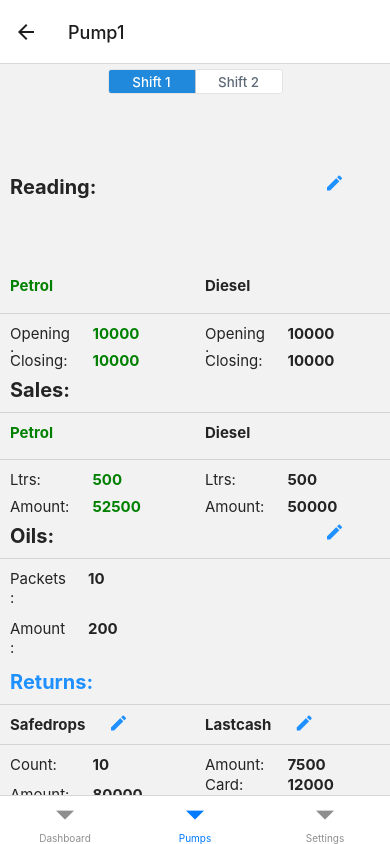
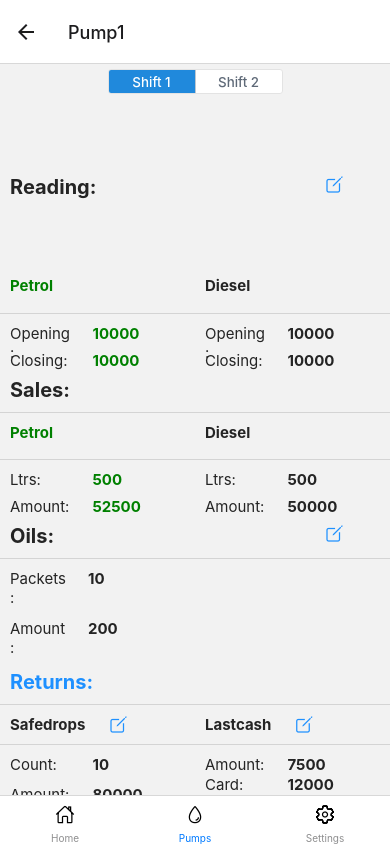
Before and after one commit to ransn/fuel-zone, a React Native app: screen /Pump in a window 390 px wide. Both pictures are taken after a click on the button "GO TO PUMP DETAILS". Built offline with nearby package versions, Linux system fonts and the light colour scheme.

Commit message:
DESC: Tab Icons and Edit icons

```diff
--- a/App.js
+++ b/App.js
@@ -7,16 +7,32 @@ import HomeScreen  from "./components/screens/HomeScreen";
 import StaffStack  from "./components/screens/StaffStack";
 import PumpStack from "./components/screens/PumpStack";
 import SettingsScreen from "./components/screens/SettingsScreen";
-//const RootStack = createNativeStackNavigator();
+import Ionicons from 'react-native-vector-icons/Ionicons';
 const Tab = createBottomTabNavigator();
 function App() {
   const scheme = useColorScheme();
   return (
     <NavigationContainer theme={scheme === 'dark' ? DarkTheme : DefaultTheme}>
       <Tab.Navigator initialRouteName="Dashboard">
-        <Tab.Screen name="Dashboard" component={HomeScreen}/>
-        <Tab.Screen name="Pump" component={PumpStack} options={{ tabBarLabel: 'Pumps', headerShown: false }}/>
-        <Tab.Screen name="Settings" component={SettingsScreen} />
+        <Tab.Screen name="Dashboard" component={HomeScreen} options={{
+          tabBarLabel: 'Home', tabBarIcon: () => (
+            <Ionicons name="home-outline" size={20} />
+          )
+        }}/>
+        <Tab.Screen name="Pump" component={PumpStack} options={{
+          tabBarLabel: 'Pumps',
+          headerShown: false,
+          tabBarIcon: () => (
+            <Ionicons name="water-outline" size={20} />
+          )
+        }}/>
+        <Tab.Screen name="Settings" component={SettingsScreen} options={{
+          tabBarLabel: 'Settings',
+          headerShown: false,
+          tabBarIcon: () => (
+            <Ionicons name="settings-outline" size={20} />
+          )
+        }}/>
     </Tab.Navigator>
     </NavigationContainer>
   );
--- a/components/screens/PumpDetailsScreen.js
+++ b/components/screens/PumpDetailsScreen.js
@@ -2,8 +2,7 @@ import React, {useState} from 'react';
 import { View, Image, useColorScheme, ScrollView, StyleSheet } from 'react-native';
 import { NavigationContainer, DarkTheme, DefaultTheme } from '@react-navigation/native';
 import { createBottomTabNavigator } from '@react-navigation/bottom-tabs';
-import { Card, ListItem, Avatar, Divider, Button, Text, Overlay, Input, ButtonGroup } from 'react-native-elements';
-import Icon from 'react-native-vector-icons/FontAwesome';
+import { Card, ListItem, Avatar, Divider, Button, Text, Overlay, Input, ButtonGroup, Icon } from 'react-native-elements';
 
 function PumpDetailsScreen({ navigation }) {
   const [visible, setVisible] = useState(false);
@@ -41,7 +40,7 @@ function PumpDetailsScreen({ navigation }) {
 
       <View style={{flex:1, flexDirection: 'row'}}>
         <Text style={{flex:0.9, padding: 10, fontSize:20, fontWeight:'bold' }}>Reading:</Text>
-        <Button icon={{name: "edit", size: 20, color: "dodgerblue"}} type= 'clear'  onPress={toggleOverlay}/>
+        <Button icon={{name: "create-outline", type:'ionicon', size: 20, color: "dodgerblue"}} type= 'clear'  onPress={toggleOverlay}/>
         <Overlay overlayStyle={{height: 250, width: 350, borderRadius: 10}} isVisible={visible} onBackdropPress={toggleOverlay} supportedOrientations={['portrait', 'landscape']}>
           <ScrollView style={{flex: 1}}>
             <Text style={{flex:0.9, padding: 5, fontSize:15, fontWeight:'bold' }}>Petrol Reading:</Text>
@@ -153,7 +152,7 @@ function PumpDetailsScreen({ navigation }) {
       <View>
         <View style={{flex:1, flexDirection: 'row'}}>
           <Text style={{flex:0.9, padding: 10, fontSize:20, fontWeight:'bold' }}>Oils:</Text>
-          <Button type= 'clear' icon={{name: "edit", size: 20, color: "dodgerblue"}} onPress={toggleOverlayOils} />
+          <Button type= 'clear' icon={{name: "create-outline", type:'ionicon', size: 20, color: "dodgerblue"}} onPress={toggleOverlayOils} />
           <Overlay overlayStyle={{height: 150, width: 250, borderRadius: 10}} isVisible={visibleOils} onBackdropPress={toggleOverlayOils} supportedOrientations={['portrait', 'landscape']}>
             <ScrollView style={{flex: 1}}>
               <Text style={{flex:0.9, padding: 5, fontSize:15, fontWeight:'bold' }}>Oil Packets:</Text>
@@ -198,7 +197,7 @@ function PumpDetailsScreen({ navigation }) {
         <View style={{flex:1}}>
           <View style={{flexDirection: 'row', alignItems: 'flex-start'}}>
             <Text style={{ padding: 10, fontSize:15, fontWeight:'bold' }}>Safedrops</Text>
-            <Button icon={{name: "edit", size: 20, color: "dodgerblue"}} type='clear' onPress={toggleSafeDropsOverlay} />
+            <Button icon={{name: "create-outline", type:'ionicon', size: 20, color: "dodgerblue"}} type='clear' onPress={toggleSafeDropsOverlay} />
             <Overlay overlayStyle={{height: 150, width: 250, borderRadius: 10}} isVisible={safeDropsOverlayVisible} onBackdropPress={toggleSafeDropsOverlay} supportedOrientations={['portrait', 'landscape']}>
               <ScrollView style={{flex: 1}}>
                 <Text style={{flex:0.9, padding: 5, fontSize:15, fontWeight:'bold' }}>Safedrops:</Text>
@@ -232,7 +231,7 @@ function PumpDetailsScreen({ navigation }) {
         <View style={{flex:1}}>
           <View style={{flexDirection: 'row', alignItems: 'flex-start'}}>
             <Text style={{padding: 10, fontSize:15, fontWeight:'bold' }}>Lastcash</Text>
-            <Button icon={{name: "edit", size: 20, color: "dodgerblue"}} type='clear' onPress={toggleLastCashOverlay}/>
+            <Button icon={{name: "create-outline", type:'ionicon', size: 20, color: "dodgerblue"}} type='clear' onPress={toggleLastCashOverlay}/>
             <Overlay overlayStyle={{height: 200, width: 350, borderRadius: 10}} isVisible={lastCashOverlayVisible} onBackdropPress={toggleLastCashOverlay} supportedOrientations={['portrait', 'landscape']}>
               <ScrollView style={{flex: 1}}>
                 <Text style={{flex:0.9, padding: 5, fontSize:15, fontWeight:'bold' }}>Lastcash:</Text>
```
